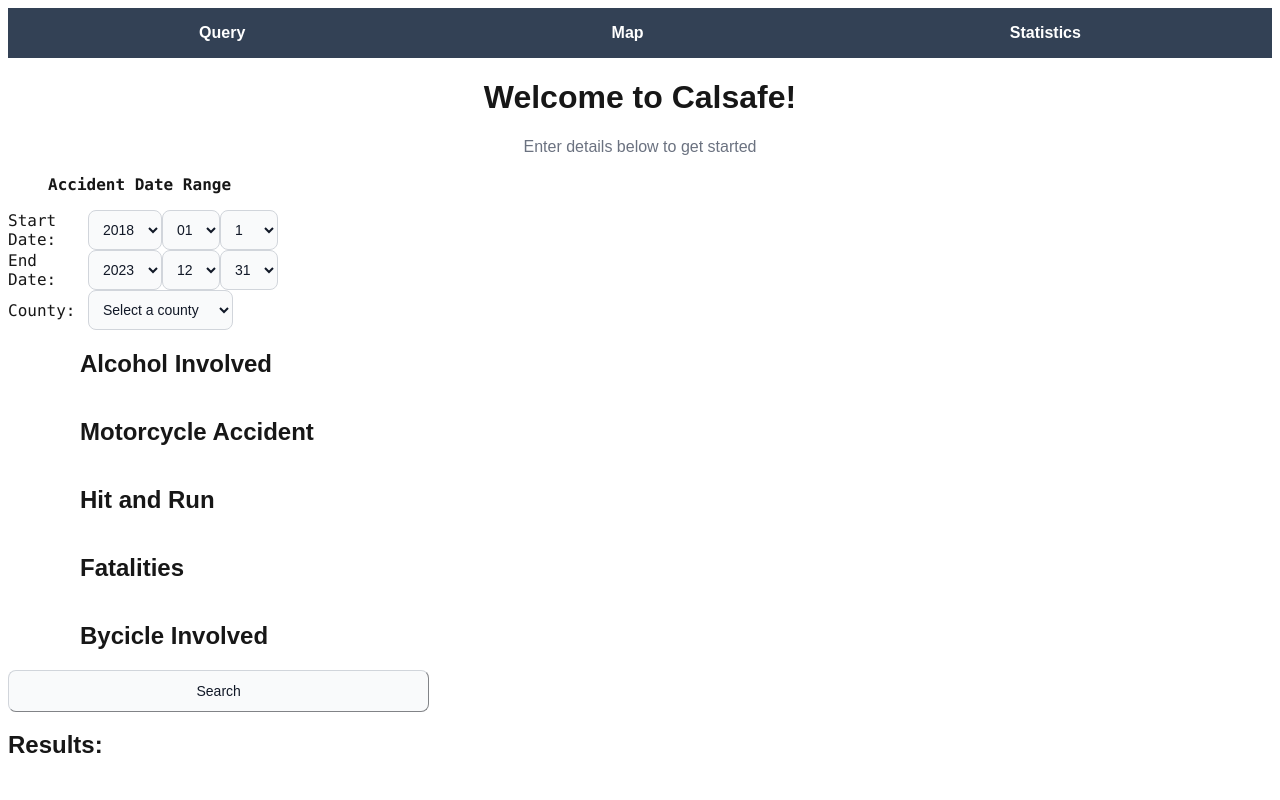
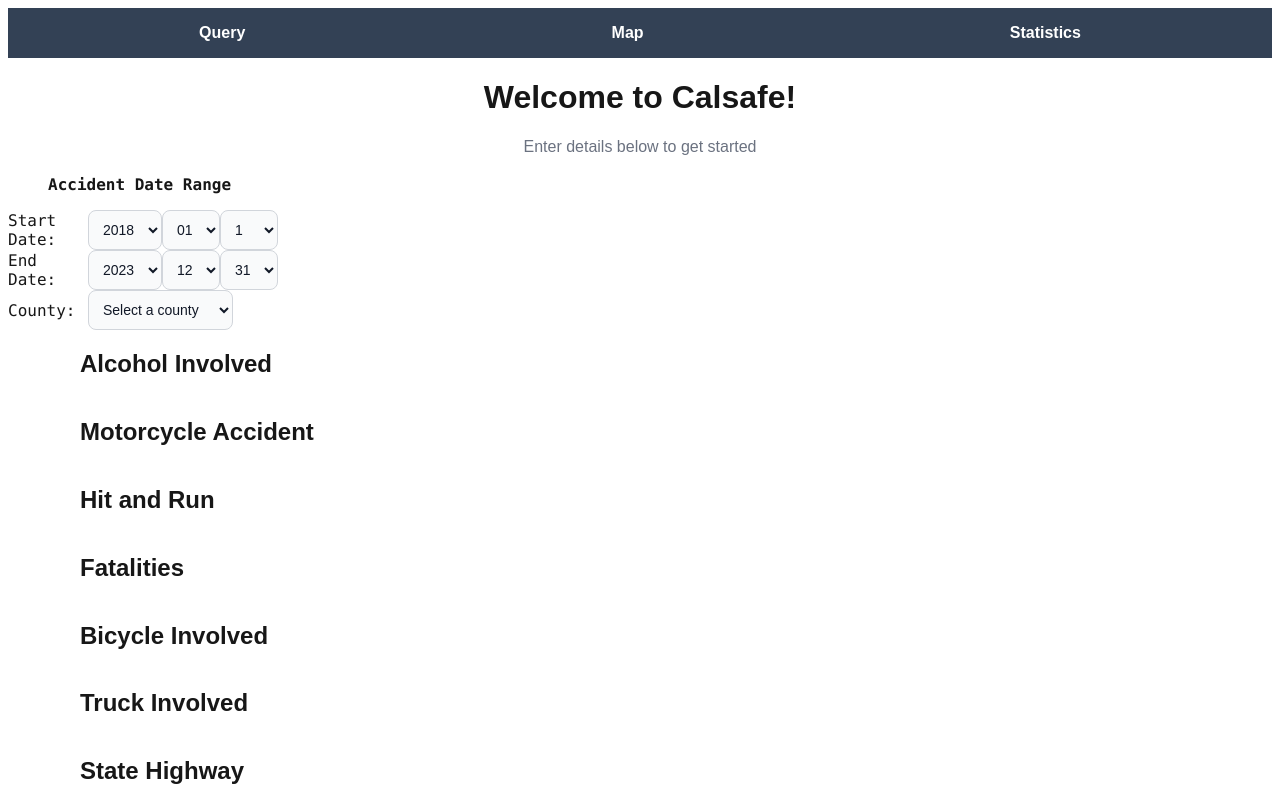
Before and after one commit to ethanl21/calsafe, a Next.js app: page / in a window 1280 px wide. Shown: the top 800 px of the page. Built offline with nearby package versions, Linux system fonts and the light colour scheme.

Commit message:
Fixed typo and added new filters Truck and Highway

```diff
--- a/app/page.tsx
+++ b/app/page.tsx
@@ -150,6 +150,9 @@ const AccidentQueryPage = () => {
 	const [isHitnRunToggled, setHitnRunIsToggled] = useState(false);
 	const [isFatalToggled, setFatalIsToggled] = useState(false);
 	const [isBicycleToggled, setBicycleIsToggled] = useState(false);
+	const [isTruckToggled, setTruckIsToggled] = useState(false);
+	const [isHighwayToggled, setHighwayIsToggled] = useState(false);
+
 
 	// State for date selections
 	const [startYear, setStartYear] = useState("2018");
@@ -204,6 +207,15 @@ const AccidentQueryPage = () => {
 		if(isBicycleToggled){
 			queryUrl = queryUrl.concat("&bicycle_accident=Y")
 		}
+
+		if(isTruckToggled){
+			queryUrl = queryUrl.concat("&truck_accident=Y")
+		}
+
+		if(isHighwayToggled){
+			queryUrl = queryUrl.concat("&state_hwy_ind=Y")
+		}
+
 		console.log("Query URL:", queryUrl);
 		if (county == ""){
 			setError("Please Select a county...")
@@ -386,7 +398,15 @@ const AccidentQueryPage = () => {
 					</div>
 					<div className="flex space-x-4">
 						<Switch isToggled={isBicycleToggled} onToggle={() => setBicycleIsToggled(!isBicycleToggled)}></Switch>
-						<h2>Bycicle Involved</h2>
+						<h2>Bicycle Involved</h2>
+					</div>
+					<div className="flex space-x-4">
+						<Switch isToggled={isTruckToggled} onToggle={() => setTruckIsToggled(!isTruckToggled)}></Switch>
+						<h2>Truck Involved</h2>
+					</div>
+					<div className="flex space-x-4">
+						<Switch isToggled={isHighwayToggled} onToggle={() => setHighwayIsToggled(!isHighwayToggled)}></Switch>
+						<h2>State Highway</h2>
 					</div>
 				</div>
 
--- a/package.json
+++ b/package.json
@@ -13,7 +13,7 @@
   },
   "dependencies": {
     "leaflet": "^1.9.4",
-    "next": "^14.2.15",
+    "next": "^14.2.16",
     "react": "^18.3.1",
     "react-dom": "^18.3.1",
     "react-leaflet": "^4.2.1"
```
Also changed, not shown: 1 other file (tests, documents, lock files or other folders).
